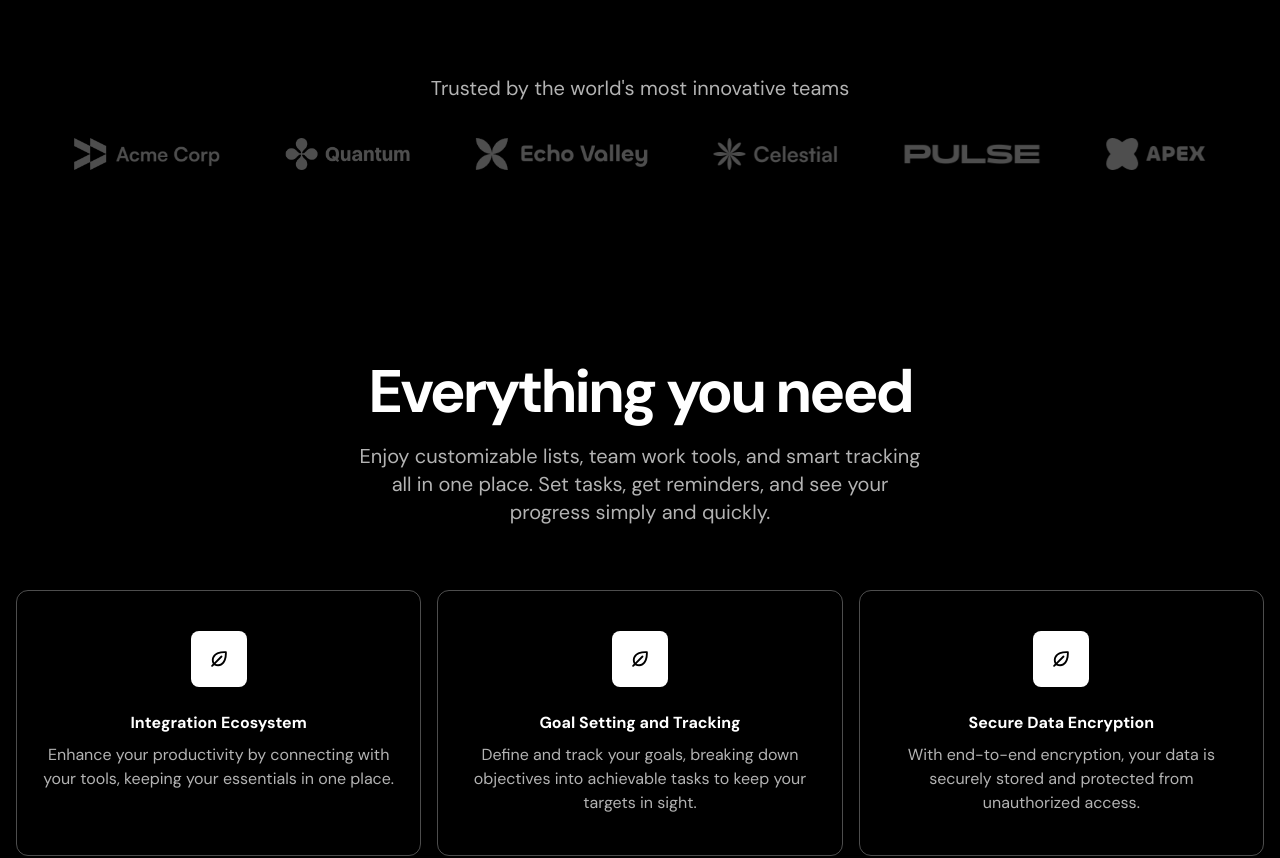
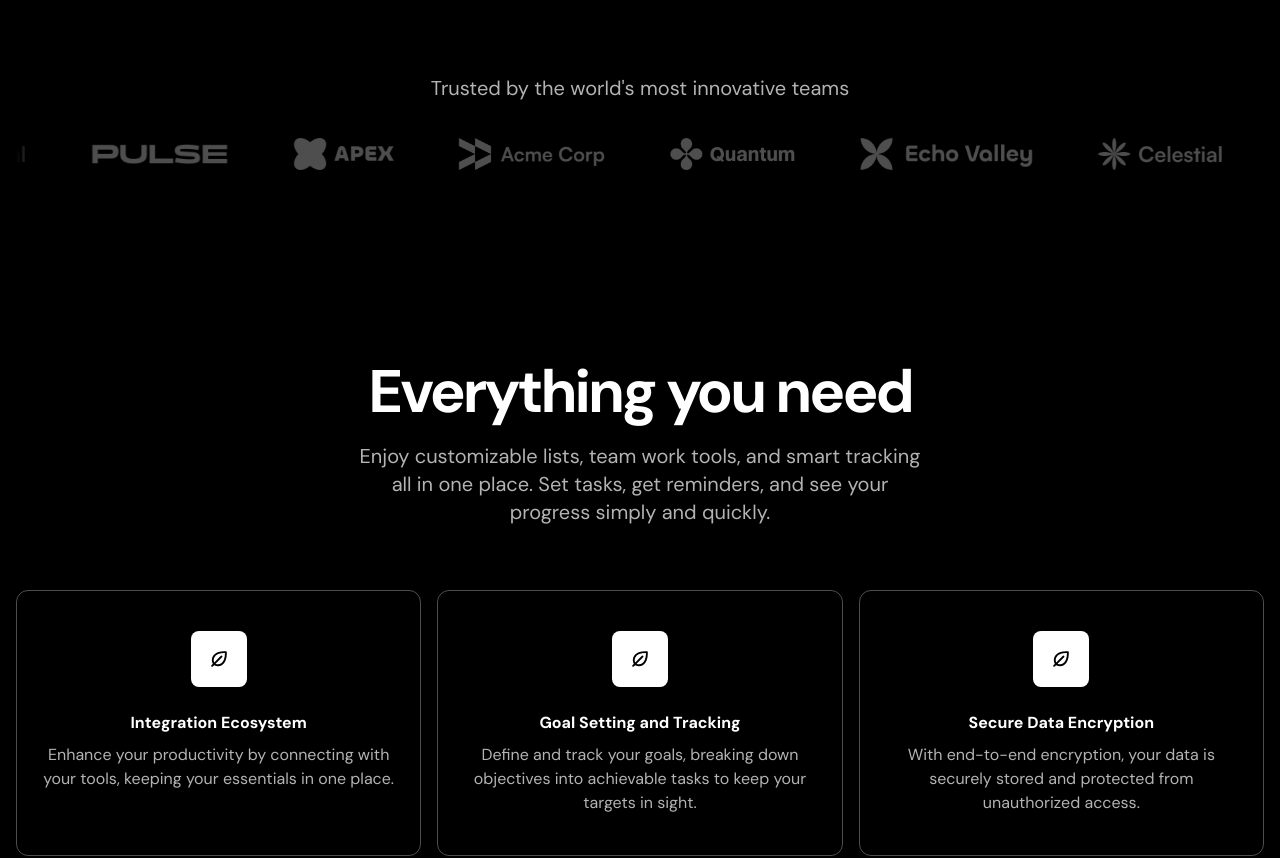
Before and after one commit to theahmetgg/saas-website-dark-landing-page, a Next.js app: page / in a window 1280 px wide. Shown: the part 860-1718 px from the top of the page. Built offline with nearby package versions, Linux system fonts and the light colour scheme.

Commit message:
Logo Ticker Animation

```diff
--- a/src/components/LogoTicker.tsx
+++ b/src/components/LogoTicker.tsx
@@ -1,3 +1,4 @@
+"use client";
 import acmeLogo from "@images/acme.png";
 import quantumLogo from "@images/quantum.png";
 import echoLogo from "@images/echo.png";
@@ -5,6 +6,7 @@ import celestialLogo from "@images/celestial.png";
 import pulseLogo from "@images/pulse.png";
 import apexLogo from "@images/apex.png";
 import Image from "next/image";
+import { motion } from "framer-motion";
 
 const images = [
   { src: acmeLogo, alt: "Acme Logo" },
@@ -22,9 +24,18 @@ const LogoTicker = () => {
         <h2 className="text-xl text-center text-white/70 ">
           Trusted by the world&apos;s most innovative teams
         </h2>
-        <div className="overflow-hidden mt-9 before:content-[''] after:content-[''] before:absolute after:absolute before:h-full after:h-full before:w-5 after:w-5 relative after:right-0 before:left-0 before:top-0 after:top-0 before:bg-[linear-gradient(to_right,#000,rgb(0,0,0,0))] after:bg-[linear-gradient(to_left,#000,rgb(0,0,0,0))]">
-          <div className="flex justify-center gap-16">
-            {images.map(({ src, alt },index) => (
+        <div className="flex overflow-hidden mt-9 before:content-[''] after:content-[''] before:absolute after:absolute before:h-full after:h-full before:w-5 before:z-10 after:w-5 relative after:right-0 before:left-0 before:top-0 after:top-0 before:bg-[linear-gradient(to_right,#000,rgb(0,0,0,0))] after:bg-[linear-gradient(to_left,#000,rgb(0,0,0,0))]">
+          <motion.div
+            transition={{
+              duration: 10,
+              ease: "linear",
+              repeat: Infinity,
+            }}
+            initial={{ translateX: 0 }}
+            animate={{ translateX: "-50%" }}
+            className="flex justify-center gap-16 flex-none pr-16"
+          >
+            {images.map(({ src, alt }, index) => (
               <Image
                 key={index}
                 src={src}
@@ -32,7 +43,15 @@ const LogoTicker = () => {
                 className="flex-none h-8 w-auto"
               />
             ))}
-          </div>
+            {images.map(({ src, alt }, index) => (
+              <Image
+                key={index}
+                src={src}
+                alt={alt}
+                className="flex-none h-8 w-auto"
+              />
+            ))}
+          </motion.div>
         </div>
       </div>
     </div>
```
